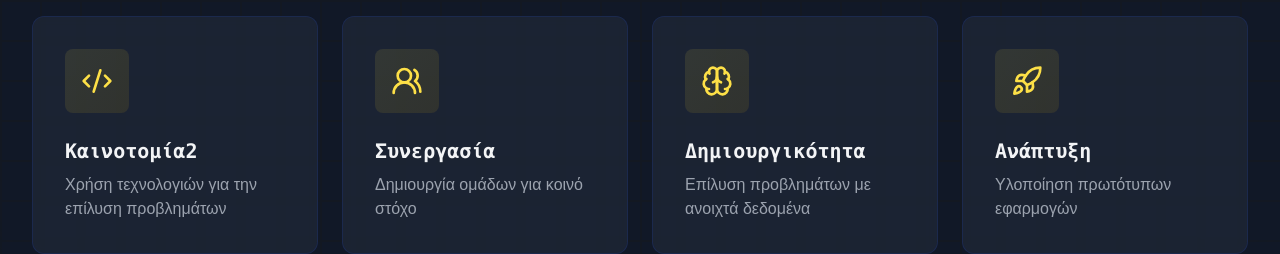
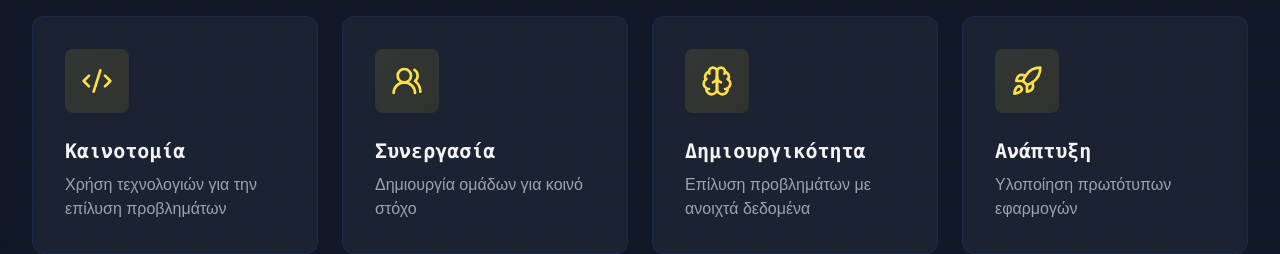
Before and after one commit to TonyGnk/datathon-website, a Next.js app: page / in a window 1280 px wide. Shown: the part 1240-1494 px from the top of the page. Built offline with nearby package versions, Linux system fonts and the light colour scheme; no server answers.

Commit message:
Update AboutSection title for clarity and consistency

```diff
--- a/components/AboutSection.js
+++ b/components/AboutSection.js
@@ -5,7 +5,7 @@ const AboutSection = () => {
     const features = [
         {
             icon: Code2,
-            title: "Καινοτομία2",
+            title: "Καινοτομία",
             desc: "Χρήση τεχνολογιών για την επίλυση προβλημάτων"
         },
         {
```
